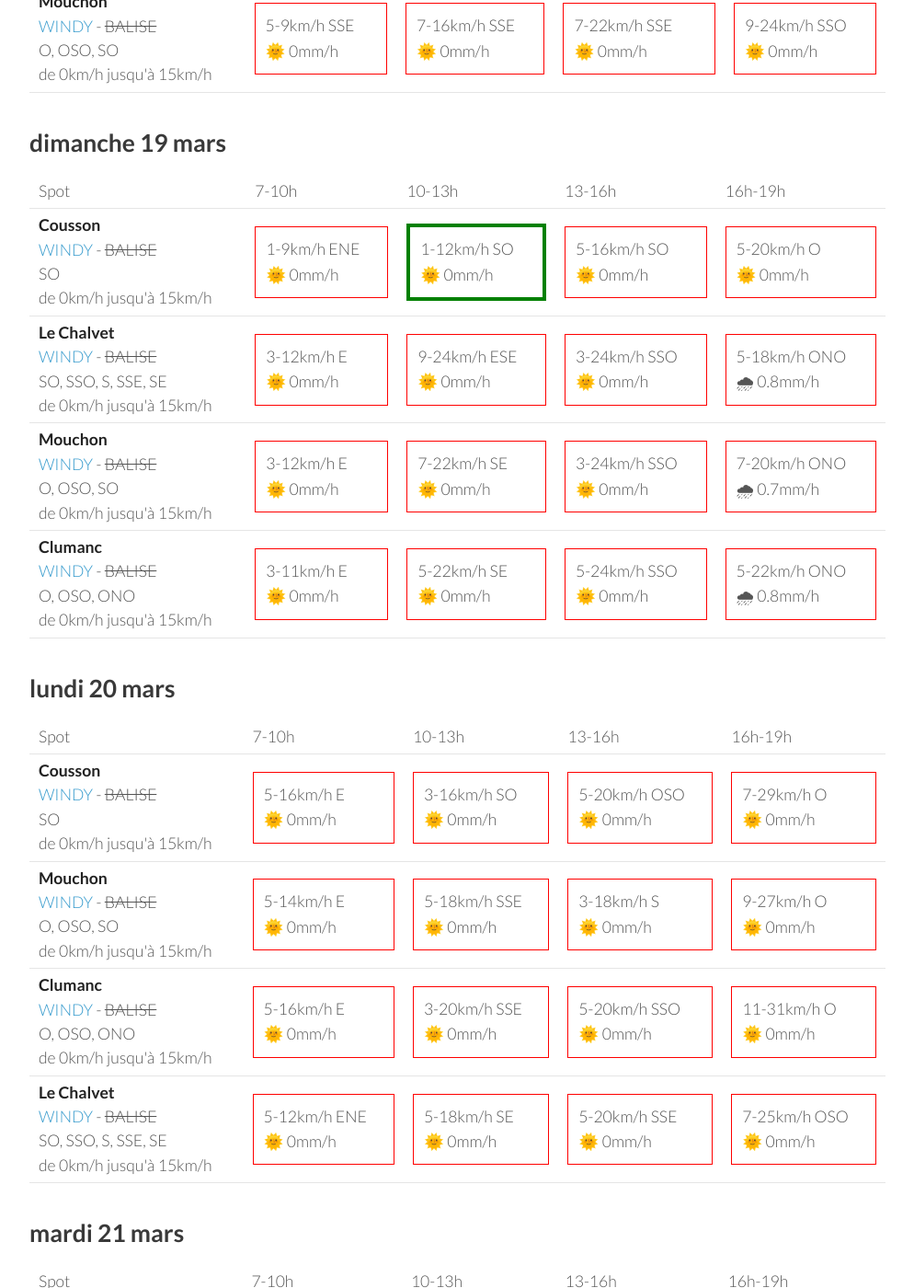
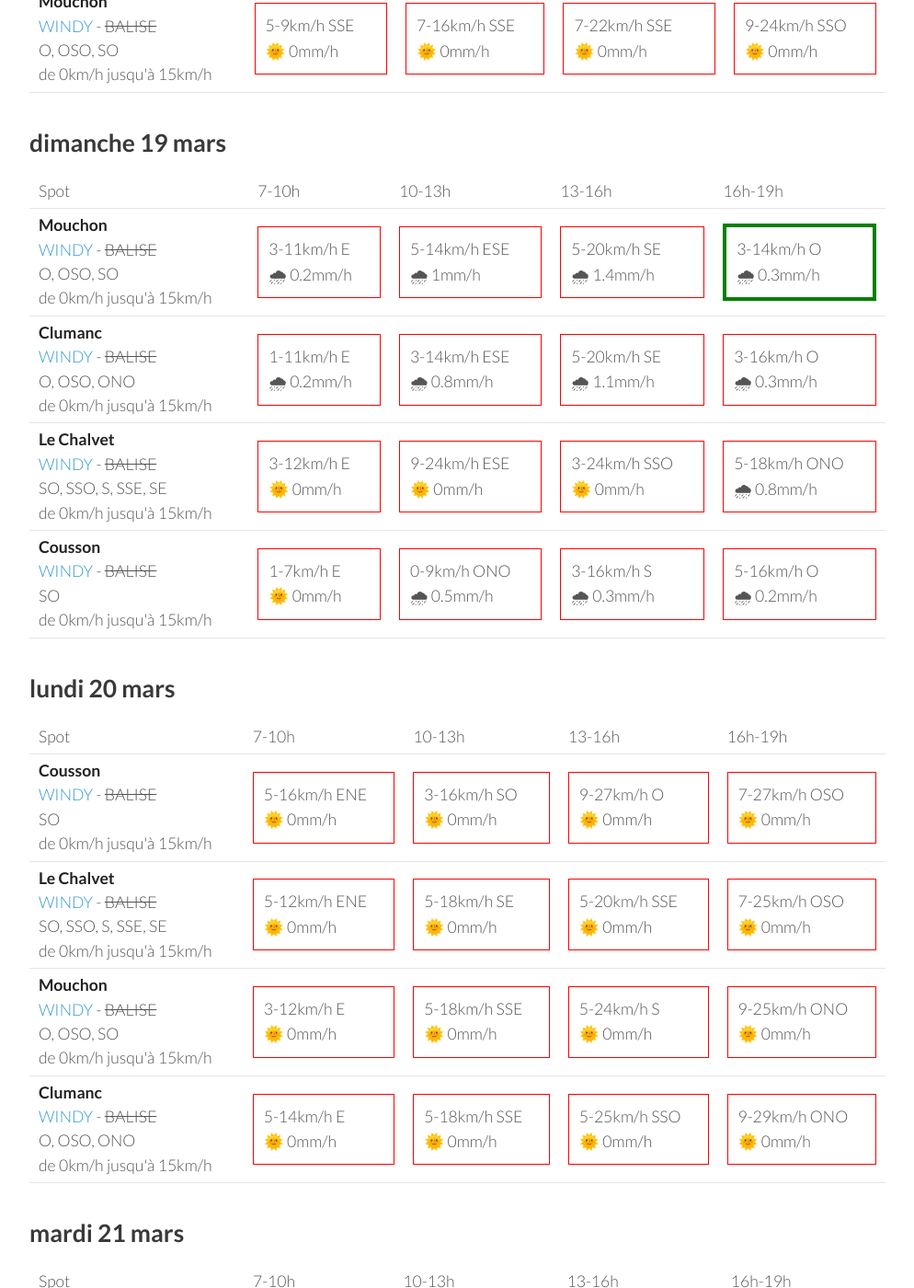
Before and after one commit to parapente-dans-le-nord/parapente-dans-le-nord.github.io, a Jekyll site: the page built from serre_poncon.markdown, in a window 1280 px wide and 1400 px high, scrolled down 1325 px. Shown: the whole window at 92% size, without its empty margins (26-1020 px from the left). Built offline with Jekyll 4.4.1, drawn with Linux system fonts in a browser that asks for light colours; some of the changed text lies outside the part shown.

Commit message:
update index.markdown

```diff
--- a/serre_poncon.markdown
+++ b/serre_poncon.markdown
@@ -134,12 +134,22 @@ page mise à jour le vendredi 17 mars 06:31
       <td>16h-19h</td>
     </tr>
 <tr>
-        <td><strong>Cousson</strong><br><a href="https://windy.com/44.054/6.240?43.940,6.241,10,m:eSAaglz">WINDY</a> - <span class="no-balise"> BALISE </span><br> <span class="vent-favorable">SO</span><br><span class="force-vent">de 0km/h jusqu'à 15km/h</span> </td>
+        <td><strong>Mouchon</strong><br><a href="https://windy.com/43.992/6.424?43.878,6.425,10,m:eSuaglR">WINDY</a> - <span class="no-balise"> BALISE </span><br> <span class="vent-favorable">O, OSO, SO</span><br><span class="force-vent">de 0km/h jusqu'à 15km/h</span> </td>
 
-            <td><div class="not-flyable"><p>1-9km/h ENE</p><p>🌞 0mm/h</p></div></td>
-            <td><div class="flyable"><p>1-12km/h SO</p><p>🌞 0mm/h</p></div></td>
-            <td><div class="not-flyable"><p>5-16km/h SO</p><p>🌞 0mm/h</p></div></td>
-            <td><div class="not-flyable"><p>5-20km/h O</p><p>🌞 0mm/h</p></div></td>
+            <td><div class="not-flyable"><p>3-11km/h E</p><p>🌧 0.2mm/h</p></div></td>
+            <td><div class="not-flyable"><p>5-14km/h ESE</p><p>🌧 1mm/h</p></div></td>
+            <td><div class="not-flyable"><p>5-20km/h SE</p><p>🌧 1.4mm/h</p></div></td>
+            <td><div class="flyable"><p>3-14km/h O</p><p>🌧 0.3mm/h</p></div></td>
+
+
+    </tr>
+<tr>
+        <td><strong>Clumanc</strong><br><a href="https://windy.com/44.027/6.402?43.914,6.403,10,m:eSxaglP">WINDY</a> - <span class="no-balise"> BALISE </span><br> <span class="vent-favorable">O, OSO, ONO</span><br><span class="force-vent">de 0km/h jusqu'à 15km/h</span> </td>
+
+            <td><div class="not-flyable"><p>1-11km/h E</p><p>🌧 0.2mm/h</p></div></td>
+            <td><div class="not-flyable"><p>3-14km/h ESE</p><p>🌧 0.8mm/h</p></div></td>
+            <td><div class="not-flyable"><p>5-20km/h SE</p><p>🌧 1.1mm/h</p></div></td>
+            <td><div class="not-flyable"><p>3-16km/h O</p><p>🌧 0.3mm/h</p></div></td>
 
 
     </tr>
@@ -154,22 +164,12 @@ page mise à jour le vendredi 17 mars 06:31
 
     </tr>
 <tr>
-        <td><strong>Mouchon</strong><br><a href="https://windy.com/43.992/6.424?43.878,6.425,10,m:eSuaglR">WINDY</a> - <span class="no-balise"> BALISE </span><br> <span class="vent-favorable">O, OSO, SO</span><br><span class="force-vent">de 0km/h jusqu'à 15km/h</span> </td>
+        <td><strong>Cousson</strong><br><a href="https://windy.com/44.054/6.240?43.940,6.241,10,m:eSAaglz">WINDY</a> - <span class="no-balise"> BALISE </span><br> <span class="vent-favorable">SO</span><br><span class="force-vent">de 0km/h jusqu'à 15km/h</span> </td>
 
-            <td><div class="not-flyable"><p>3-12km/h E</p><p>🌞 0mm/h</p></div></td>
-            <td><div class="not-flyable"><p>7-22km/h SE</p><p>🌞 0mm/h</p></div></td>
-            <td><div class="not-flyable"><p>3-24km/h SSO</p><p>🌞 0mm/h</p></div></td>
-            <td><div class="not-flyable"><p>7-20km/h ONO</p><p>🌧 0.7mm/h</p></div></td>
-
-
-    </tr>
-<tr>
-        <td><strong>Clumanc</strong><br><a href="https://windy.com/44.027/6.402?43.914,6.403,10,m:eSxaglP">WINDY</a> - <span class="no-balise"> BALISE </span><br> <span class="vent-favorable">O, OSO, ONO</span><br><span class="force-vent">de 0km/h jusqu'à 15km/h</span> </td>
-
-            <td><div class="not-flyable"><p>3-11km/h E</p><p>🌞 0mm/h</p></div></td>
-            <td><div class="not-flyable"><p>5-22km/h SE</p><p>🌞 0mm/h</p></div></td>
-            <td><div class="not-flyable"><p>5-24km/h SSO</p><p>🌞 0mm/h</p></div></td>
-            <td><div class="not-flyable"><p>5-22km/h ONO</p><p>🌧 0.8mm/h</p></div></td>
+            <td><div class="not-flyable"><p>1-7km/h E</p><p>🌞 0mm/h</p></div></td>
+            <td><div class="not-flyable"><p>0-9km/h ONO</p><p>🌧 0.5mm/h</p></div></td>
+            <td><div class="not-flyable"><p>3-16km/h S</p><p>🌧 0.3mm/h</p></div></td>
+            <td><div class="not-flyable"><p>5-16km/h O</p><p>🌧 0.2mm/h</p></div></td>
 
 
     </tr>
@@ -192,30 +192,10 @@ page mise à jour le vendredi 17 mars 06:31
 <tr>
         <td><strong>Cousson</strong><br><a href="https://windy.com/44.054/6.240?43.940,6.241,10,m:eSAaglz">WINDY</a> - <span class="no-balise"> BALISE </span><br> <span class="vent-favorable">SO</span><br><span class="force-vent">de 0km/h jusqu'à 15km/h</span> </td>
 
-            <td><div class="not-flyable"><p>5-16km/h E</p><p>🌞 0mm/h</p></div></td>
+            <td><div class="not-flyable"><p>5-16km/h ENE</p><p>🌞 0mm/h</p></div></td>
             <td><div class="not-flyable"><p>3-16km/h SO</p><p>🌞 0mm/h</p></div></td>
-            <td><div class="not-flyable"><p>5-20km/h OSO</p><p>🌞 0mm/h</p></div></td>
-            <td><div class="not-flyable"><p>7-29km/h O</p><p>🌞 0mm/h</p></div></td>
-
-
-    </tr>
-<tr>
-        <td><strong>Mouchon</strong><br><a href="https://windy.com/43.992/6.424?43.878,6.425,10,m:eSuaglR">WINDY</a> - <span class="no-balise"> BALISE </span><br> <span class="vent-favorable">O, OSO, SO</span><br><span class="force-vent">de 0km/h jusqu'à 15km/h</span> </td>
-
-            <td><div class="not-flyable"><p>5-14km/h E</p><p>🌞 0mm/h</p></div></td>
-            <td><div class="not-flyable"><p>5-18km/h SSE</p><p>🌞 0mm/h</p></div></td>
-            <td><div class="not-flyable"><p>3-18km/h S</p><p>🌞 0mm/h</p></div></td>
             <td><div class="not-flyable"><p>9-27km/h O</p><p>🌞 0mm/h</p></div></td>
-
-
-    </tr>
-<tr>
-        <td><strong>Clumanc</strong><br><a href="https://windy.com/44.027/6.402?43.914,6.403,10,m:eSxaglP">WINDY</a> - <span class="no-balise"> BALISE </span><br> <span class="vent-favorable">O, OSO, ONO</span><br><span class="force-vent">de 0km/h jusqu'à 15km/h</span> </td>
-
-            <td><div class="not-flyable"><p>5-16km/h E</p><p>🌞 0mm/h</p></div></td>
-            <td><div class="not-flyable"><p>3-20km/h SSE</p><p>🌞 0mm/h</p></div></td>
-            <td><div class="not-flyable"><p>5-20km/h SSO</p><p>🌞 0mm/h</p></div></td>
-            <td><div class="not-flyable"><p>11-31km/h O</p><p>🌞 0mm/h</p></div></td>
+            <td><div class="not-flyable"><p>7-27km/h OSO</p><p>🌞 0mm/h</p></div></td>
 
 
     </tr>
@@ -226,6 +206,26 @@ page mise à jour le vendredi 17 mars 06:31
             <td><div class="not-flyable"><p>5-18km/h SE</p><p>🌞 0mm/h</p></div></td>
             <td><div class="not-flyable"><p>5-20km/h SSE</p><p>🌞 0mm/h</p></div></td>
             <td><div class="not-flyable"><p>7-25km/h OSO</p><p>🌞 0mm/h</p></div></td>
+
+
+    </tr>
+<tr>
+        <td><strong>Mouchon</strong><br><a href="https://windy.com/43.992/6.424?43.878,6.425,10,m:eSuaglR">WINDY</a> - <span class="no-balise"> BALISE </span><br> <span class="vent-favorable">O, OSO, SO</span><br><span class="force-vent">de 0km/h jusqu'à 15km/h</span> </td>
+
+            <td><div class="not-flyable"><p>3-12km/h E</p><p>🌞 0mm/h</p></div></td>
+            <td><div class="not-flyable"><p>5-18km/h SSE</p><p>🌞 0mm/h</p></div></td>
+            <td><div class="not-flyable"><p>5-24km/h S</p><p>🌞 0mm/h</p></div></td>
+            <td><div class="not-flyable"><p>9-25km/h ONO</p><p>🌞 0mm/h</p></div></td>
+
+
+    </tr>
+<tr>
+        <td><strong>Clumanc</strong><br><a href="https://windy.com/44.027/6.402?43.914,6.403,10,m:eSxaglP">WINDY</a> - <span class="no-balise"> BALISE </span><br> <span class="vent-favorable">O, OSO, ONO</span><br><span class="force-vent">de 0km/h jusqu'à 15km/h</span> </td>
+
+            <td><div class="not-flyable"><p>5-14km/h E</p><p>🌞 0mm/h</p></div></td>
+            <td><div class="not-flyable"><p>5-18km/h SSE</p><p>🌞 0mm/h</p></div></td>
+            <td><div class="not-flyable"><p>5-25km/h SSO</p><p>🌞 0mm/h</p></div></td>
+            <td><div class="not-flyable"><p>9-29km/h ONO</p><p>🌞 0mm/h</p></div></td>
 
 
     </tr>
@@ -256,32 +256,32 @@ page mise à jour le vendredi 17 mars 06:31
 
     </tr>
 <tr>
-        <td><strong>Mouchon</strong><br><a href="https://windy.com/43.992/6.424?43.878,6.425,10,m:eSuaglR">WINDY</a> - <span class="no-balise"> BALISE </span><br> <span class="vent-favorable">O, OSO, SO</span><br><span class="force-vent">de 0km/h jusqu'à 15km/h</span> </td>
+        <td><strong>Clumanc</strong><br><a href="https://windy.com/44.027/6.402?43.914,6.403,10,m:eSxaglP">WINDY</a> - <span class="no-balise"> BALISE </span><br> <span class="vent-favorable">O, OSO, ONO</span><br><span class="force-vent">de 0km/h jusqu'à 15km/h</span> </td>
 
             <td><div class="not-flyable"><p>3-12km/h E</p><p>🌞 0mm/h</p></div></td>
-            <td><div class="not-flyable"><p>3-14km/h SSE</p><p>🌞 0mm/h</p></div></td>
-            <td><div class="not-flyable"><p>5-22km/h SSO</p><p>🌞 0mm/h</p></div></td>
-            <td><div class="not-flyable"><p>7-29km/h O</p><p>🌞 0mm/h</p></div></td>
+            <td><div class="not-flyable"><p>5-18km/h O</p><p>🌞 0mm/h</p></div></td>
+            <td><div class="not-flyable"><p>7-25km/h O</p><p>🌞 0mm/h</p></div></td>
+            <td><div class="not-flyable"><p>11-31km/h O</p><p>🌞 0mm/h</p></div></td>
 
 
     </tr>
 <tr>
-        <td><strong>Clumanc</strong><br><a href="https://windy.com/44.027/6.402?43.914,6.403,10,m:eSxaglP">WINDY</a> - <span class="no-balise"> BALISE </span><br> <span class="vent-favorable">O, OSO, ONO</span><br><span class="force-vent">de 0km/h jusqu'à 15km/h</span> </td>
+        <td><strong>Mouchon</strong><br><a href="https://windy.com/43.992/6.424?43.878,6.425,10,m:eSuaglR">WINDY</a> - <span class="no-balise"> BALISE </span><br> <span class="vent-favorable">O, OSO, SO</span><br><span class="force-vent">de 0km/h jusqu'à 15km/h</span> </td>
 
-            <td><div class="not-flyable"><p>3-14km/h E</p><p>🌞 0mm/h</p></div></td>
-            <td><div class="not-flyable"><p>1-16km/h SSE</p><p>🌞 0mm/h</p></div></td>
-            <td><div class="not-flyable"><p>5-24km/h SSO</p><p>🌞 0mm/h</p></div></td>
-            <td><div class="not-flyable"><p>9-33km/h ONO</p><p>🌞 0mm/h</p></div></td>
+            <td><div class="not-flyable"><p>1-9km/h E</p><p>🌞 0mm/h</p></div></td>
+            <td><div class="not-flyable"><p>5-18km/h O</p><p>🌞 0mm/h</p></div></td>
+            <td><div class="not-flyable"><p>7-24km/h O</p><p>🌞 0mm/h</p></div></td>
+            <td><div class="not-flyable"><p>11-31km/h O</p><p>🌞 0mm/h</p></div></td>
 
 
     </tr>
 <tr>
         <td><strong>Cousson</strong><br><a href="https://windy.com/44.054/6.240?43.940,6.241,10,m:eSAaglz">WINDY</a> - <span class="no-balise"> BALISE </span><br> <span class="vent-favorable">SO</span><br><span class="force-vent">de 0km/h jusqu'à 15km/h</span> </td>
 
-            <td><div class="not-flyable"><p>5-16km/h ENE</p><p>🌞 0mm/h</p></div></td>
-            <td><div class="not-flyable"><p>1-16km/h O</p><p>🌞 0mm/h</p></div></td>
-            <td><div class="not-flyable"><p>7-22km/h OSO</p><p>🌞 0mm/h</p></div></td>
-            <td><div class="not-flyable"><p>5-31km/h ONO</p><p>🌞 0mm/h</p></div></td>
+            <td><div class="not-flyable"><p>5-14km/h E</p><p>🌞 0mm/h</p></div></td>
+            <td><div class="not-flyable"><p>3-14km/h OSO</p><p>🌞 0mm/h</p></div></td>
+            <td><div class="not-flyable"><p>5-22km/h OSO</p><p>🌞 0mm/h</p></div></td>
+            <td><div class="not-flyable"><p>7-25km/h OSO</p><p>🌞 0mm/h</p></div></td>
 
 
     </tr>
@@ -289,3 +289,49 @@ page mise à jour le vendredi 17 mars 06:31
 </tbody>
 </table>
 {:/}
+## mercredi 22 mars
+
+{::nomarkdown}
+<table>
+  <tbody>
+    <tr>
+      <td>Spot</td>
+      <td>7-10h</td>
+      <td>10-13h</td>
+      <td>13-16h</td>
+      <td>16h-19h</td>
+    </tr>
+<tr>
+        <td><strong>Mouchon</strong><br><a href="https://windy.com/43.992/6.424?43.878,6.425,10,m:eSuaglR">WINDY</a> - <span class="no-balise"> BALISE </span><br> <span class="vent-favorable">O, OSO, SO</span><br><span class="force-vent">de 0km/h jusqu'à 15km/h</span> </td>
+
+            <td><div class="not-flyable"><p>1-12km/h SE</p><p>🌞 0mm/h</p></div></td>
+            <td><div class="not-flyable"><p>5-20km/h O</p><p>🌞 0mm/h</p></div></td>
+            <td><div class="not-flyable"><p>11-31km/h O</p><p>🌞 0mm/h</p></div></td>
+            <td><div class="not-flyable"><p>9-35km/h O</p><p>🌞 0mm/h</p></div></td>
+
+
+    </tr>
+<tr>
+        <td><strong>Clumanc</strong><br><a href="https://windy.com/44.027/6.402?43.914,6.403,10,m:eSxaglP">WINDY</a> - <span class="no-balise"> BALISE </span><br> <span class="vent-favorable">O, OSO, ONO</span><br><span class="force-vent">de 0km/h jusqu'à 15km/h</span> </td>
+
+            <td><div class="not-flyable"><p>1-12km/h ESE</p><p>🌞 0mm/h</p></div></td>
+            <td><div class="not-flyable"><p>5-20km/h O</p><p>🌞 0mm/h</p></div></td>
+            <td><div class="not-flyable"><p>11-33km/h O</p><p>🌞 0mm/h</p></div></td>
+            <td><div class="not-flyable"><p>9-35km/h O</p><p>🌞 0mm/h</p></div></td>
+
+
+    </tr>
+<tr>
+        <td><strong>Cousson</strong><br><a href="https://windy.com/44.054/6.240?43.940,6.241,10,m:eSAaglz">WINDY</a> - <span class="no-balise"> BALISE </span><br> <span class="vent-favorable">SO</span><br><span class="force-vent">de 0km/h jusqu'à 15km/h</span> </td>
+
+            <td><div class="not-flyable"><p>3-12km/h ENE</p><p>🌞 0mm/h</p></div></td>
+            <td><div class="not-flyable"><p>3-14km/h OSO</p><p>🌞 0mm/h</p></div></td>
+            <td><div class="not-flyable"><p>11-27km/h OSO</p><p>🌞 0mm/h</p></div></td>
+            <td><div class="not-flyable"><p>7-29km/h OSO</p><p>🌞 0mm/h</p></div></td>
+
+
+    </tr>
+
+</tbody>
+</table>
+{:/}
```
Also changed, not shown: other parts of serre_poncon.markdown (+1 -1 lines).
